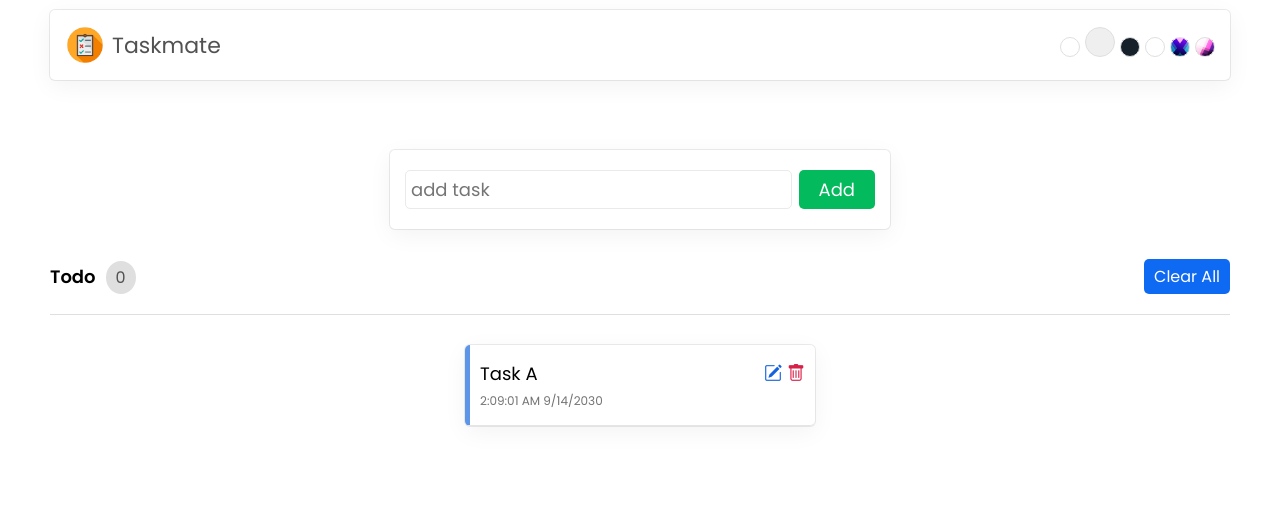
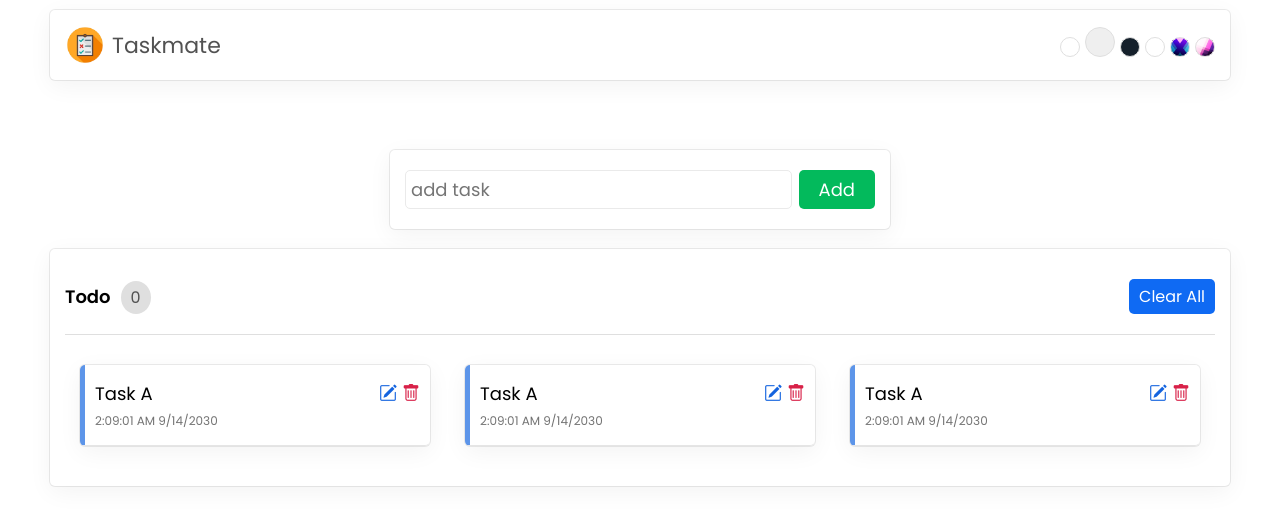
Before and after one commit to sanjanab-31/Taskmate, a React (Create React App) app: page / in a window 1280 px wide. Shown: the top 526 px of the page. Built offline with nearby package versions, Linux system fonts and the light colour scheme.

Commit message:
tasklist changes

```diff
--- a/src/App.css
+++ b/src/App.css
@@ -91,6 +91,15 @@
   .addTask form button:hover{
     background-color: #03b056;
   }
+
+  .showTask{
+    padding: 20px 15px;
+    border-radius: 5px;
+    background-color: #FFFFFF;
+    margin: 20px auto;
+    box-shadow: var(--box-shadow);
+}
+
   .showTask div.head{
   padding: 10px 0px 20px 0px;
   border-bottom: 1px solid #dfdfdf;
--- a/src/components/ShowTask.js
+++ b/src/components/ShowTask.js
@@ -1,4 +1,9 @@
 export const ShowTask = () => {
+  const tasks = [
+    {id:10001,name: 'Task A',time: '2:09:01 AM 9/14/2030'},
+    {id:10002,name: 'Task B',time: '2:09:01 AM 9/14/2030'},
+    {id:10003,name: 'Task C',time: '2:09:01 AM 9/14/2030'},
+  ]
   return (
     <section className="showTask">
       <div className="head">
@@ -9,6 +14,7 @@ export const ShowTask = () => {
         <button className="clearAll">Clear All</button>
       </div>
       <ul>
+        {tasks.map(task => (
           <li>
             <p>
               <span className="name">Task A</span>
@@ -17,7 +23,8 @@ export const ShowTask = () => {
             <i className="bi bi-pencil-square"></i>
             <i className="bi bi-trash"></i>
           </li>
-        </ul>
+        ))}
+      </ul>
     </section>
   )
 }
```
